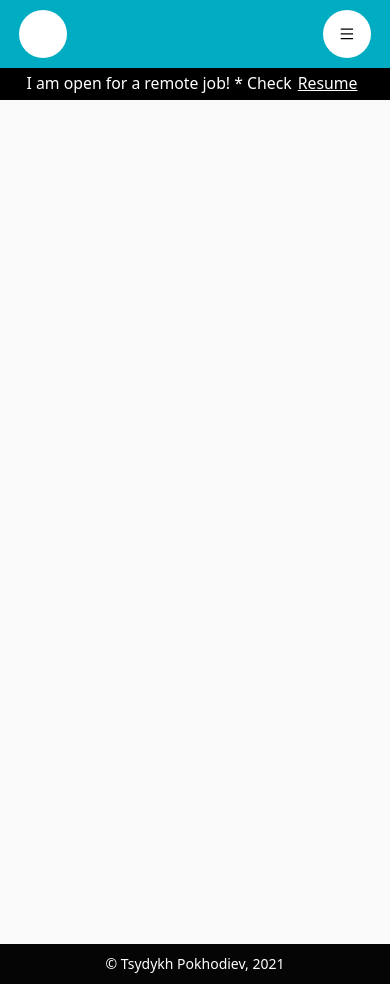
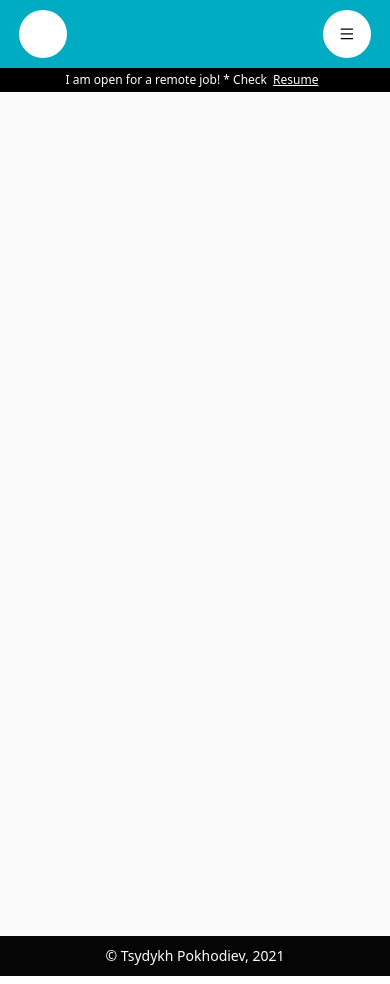
Before and after one commit to tsydi/site-v1, a Next.js app: page / in a window 390 px wide. Built offline with nearby package versions, Linux system fonts and the light colour scheme.

Commit message:
text displayed better on phones screens (font-size is changed)

```diff
--- a/components/NavAfter.tsx
+++ b/components/NavAfter.tsx
@@ -9,7 +9,7 @@ export const NavAfter = () => {
       animate={{ opacity: 1 }}
       transition={{ duration: 2.75 }}
     >
-      <span className="text-white">
+      <span className="text-white text-xs md:text-base">
         I am open for a remote job! * Check
         <ExternalLink
           href="https://drive.google.com/file/d/1SLYPurTDccShrs43lrU8GDeelNG1OEEx/view?usp=sharing"
```
